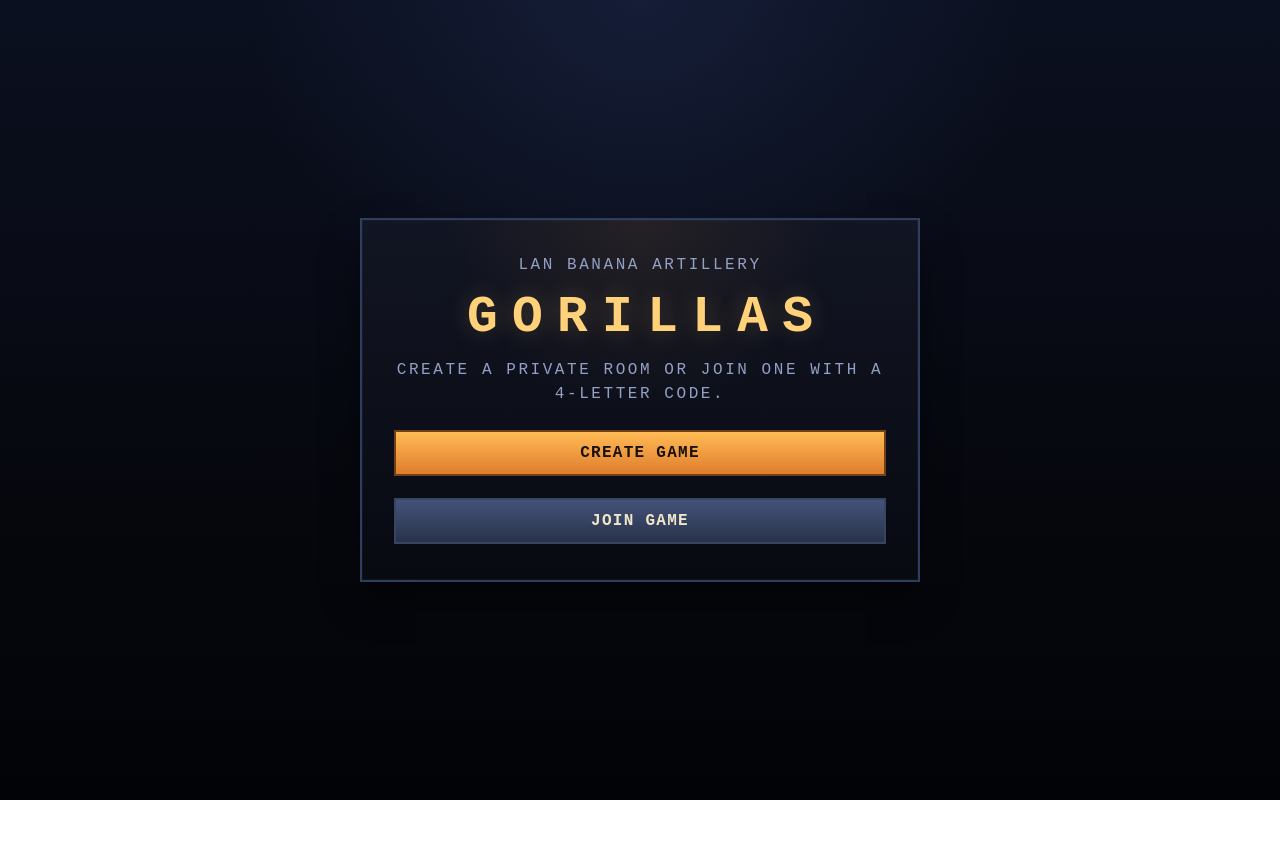
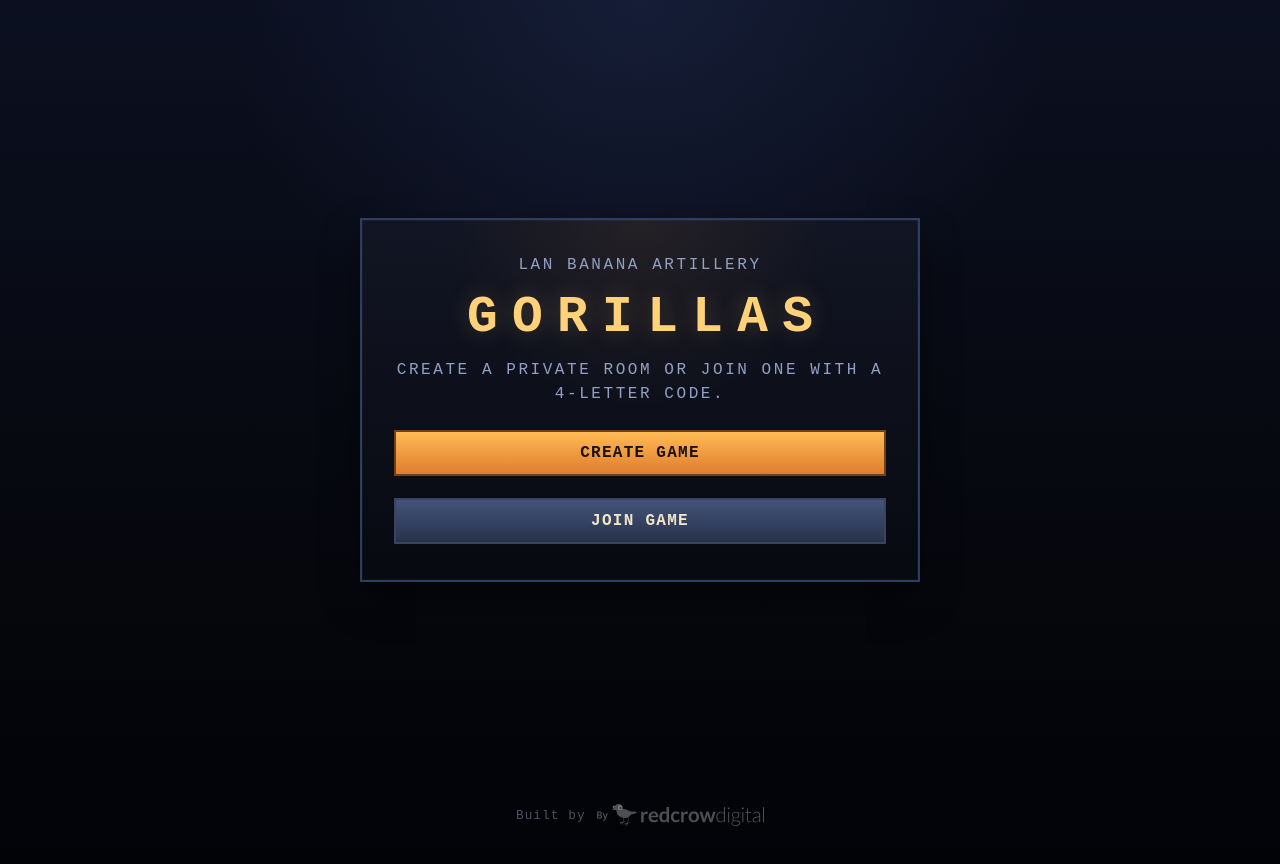
Before and after one commit to redcrowdigital/gorillas, a website: page public/index.html in a window 1280 px wide. Before the commit the page ends 800 px from the top, so only its background shows below. Drawn offline with Linux system fonts and the light colour scheme.

Commit message:
Add RCD logo footer with link to redcrowdigital.com.au

```diff
--- a/public/index.html
+++ b/public/index.html
@@ -205,6 +205,13 @@
       </div>
     </div>
 
+    <footer class="site-footer">
+      <a href="https://redcrowdigital.com.au" target="_blank" rel="noopener" class="footer-link">
+        <span>Built by</span>
+        <img src="/rcd-logo.svg" alt="Red Crow Digital" class="footer-logo" />
+      </a>
+    </footer>
+
     <script src="/game.js"></script>
   </body>
 </html>
--- a/public/style.css
+++ b/public/style.css
@@ -459,3 +459,30 @@ button:disabled {
     flex-direction: column;
   }
 }
+
+/* Footer */
+.site-footer {
+  padding: 24px 0 18px;
+  text-align: center;
+}
+
+.footer-link {
+  display: inline-flex;
+  align-items: center;
+  gap: 10px;
+  text-decoration: none;
+  color: var(--muted);
+  font-size: 0.8rem;
+  letter-spacing: 0.08em;
+  opacity: 0.5;
+  transition: opacity 0.2s;
+}
+
+.footer-link:hover {
+  opacity: 0.85;
+}
+
+.footer-logo {
+  height: 22px;
+  width: auto;
+}
```
Also changed, not shown: public/rcd-logo.svg (added).
